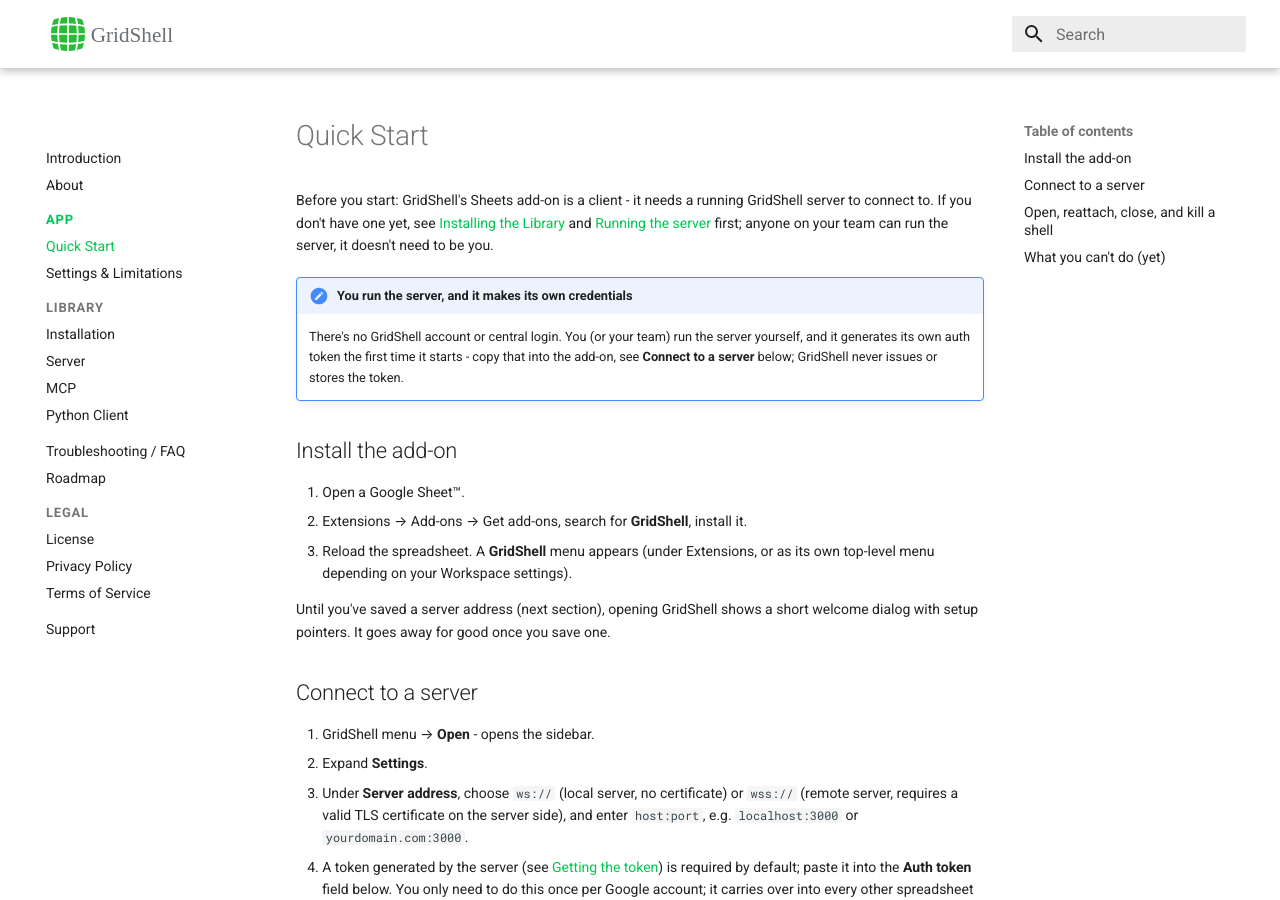
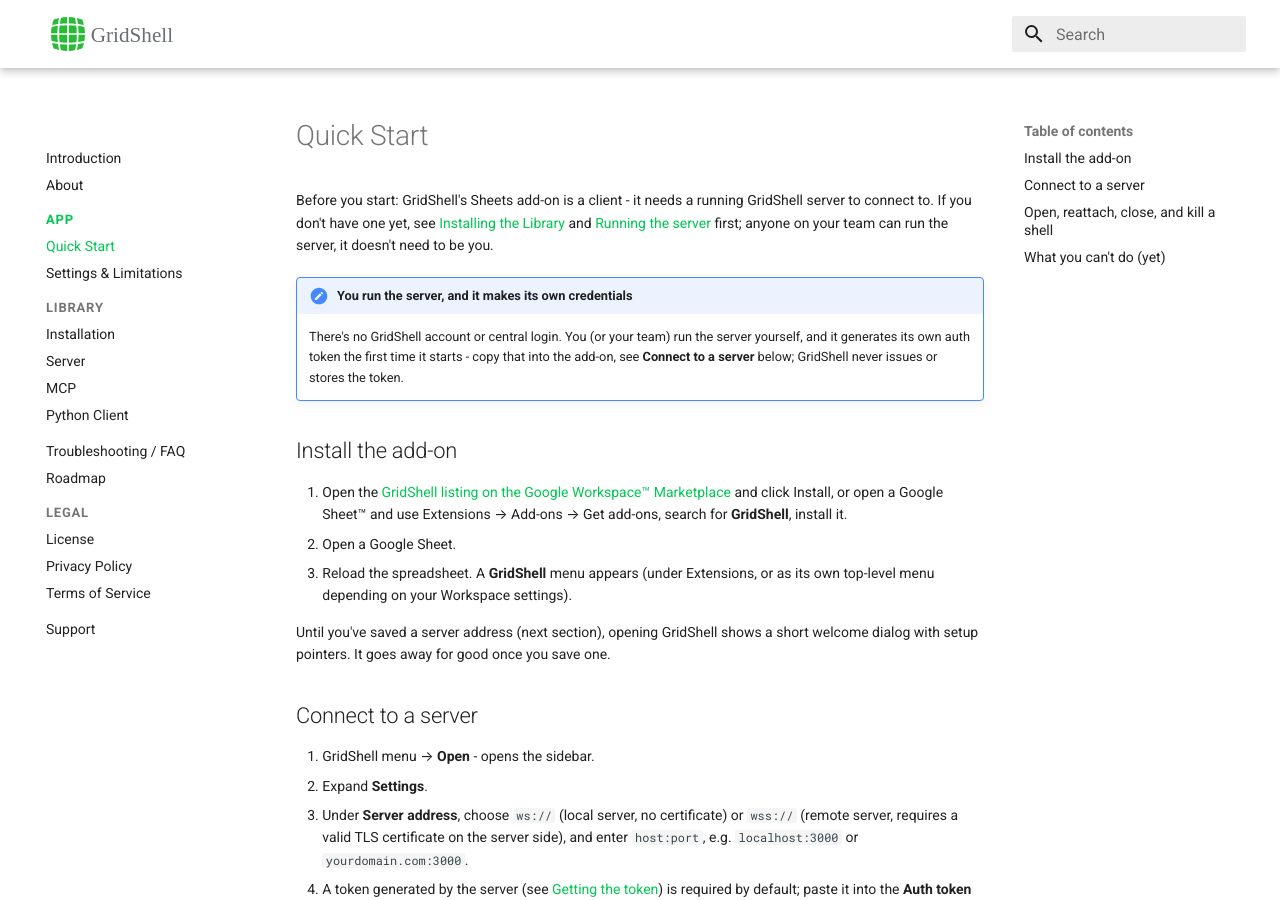
Before and after one commit to gridshell-app/gridshell-app.github.io, an MkDocs documentation site: the page built from docs-site/app/quick-start.md, in a window 1280 px wide and 900 px high. Built offline with MkDocs 1.6.1 and Material for MkDocs 9.7.7, drawn with Linux system fonts in a browser that asks for light colours.

Commit message:
Docs: replace pending-review banner with Marketplace links
Co-Authored-By: Claude Sonnet 5.5 <noreply@anthropic.com>

```diff
--- a/docs-site/app/quick-start.md
+++ b/docs-site/app/quick-start.md
@@ -7,8 +7,8 @@ Before you start: GridShell's Sheets add-on is a client - it needs a running Gri
 
 ## Install the add-on
 
-1. Open a Google Sheet™.
-2. Extensions → Add-ons → Get add-ons, search for **GridShell**, install it.
+1. Open the [GridShell listing on the Google Workspace™ Marketplace](https://workspace.google.com/marketplace/app/gridshell/656676222795) and click Install, or open a Google Sheet™ and use Extensions → Add-ons → Get add-ons, search for **GridShell**, install it.
+2. Open a Google Sheet.
 3. Reload the spreadsheet. A **GridShell** menu appears (under Extensions, or as its own top-level menu depending on your Workspace settings).
 
 Until you've saved a server address (next section), opening GridShell shows a short welcome dialog with setup pointers. It goes away for good once you save one.
```
Also changed, not shown: docs-site/index.md (+2 -2 lines), docs-site/library/installation.md (+1 -1 lines).
